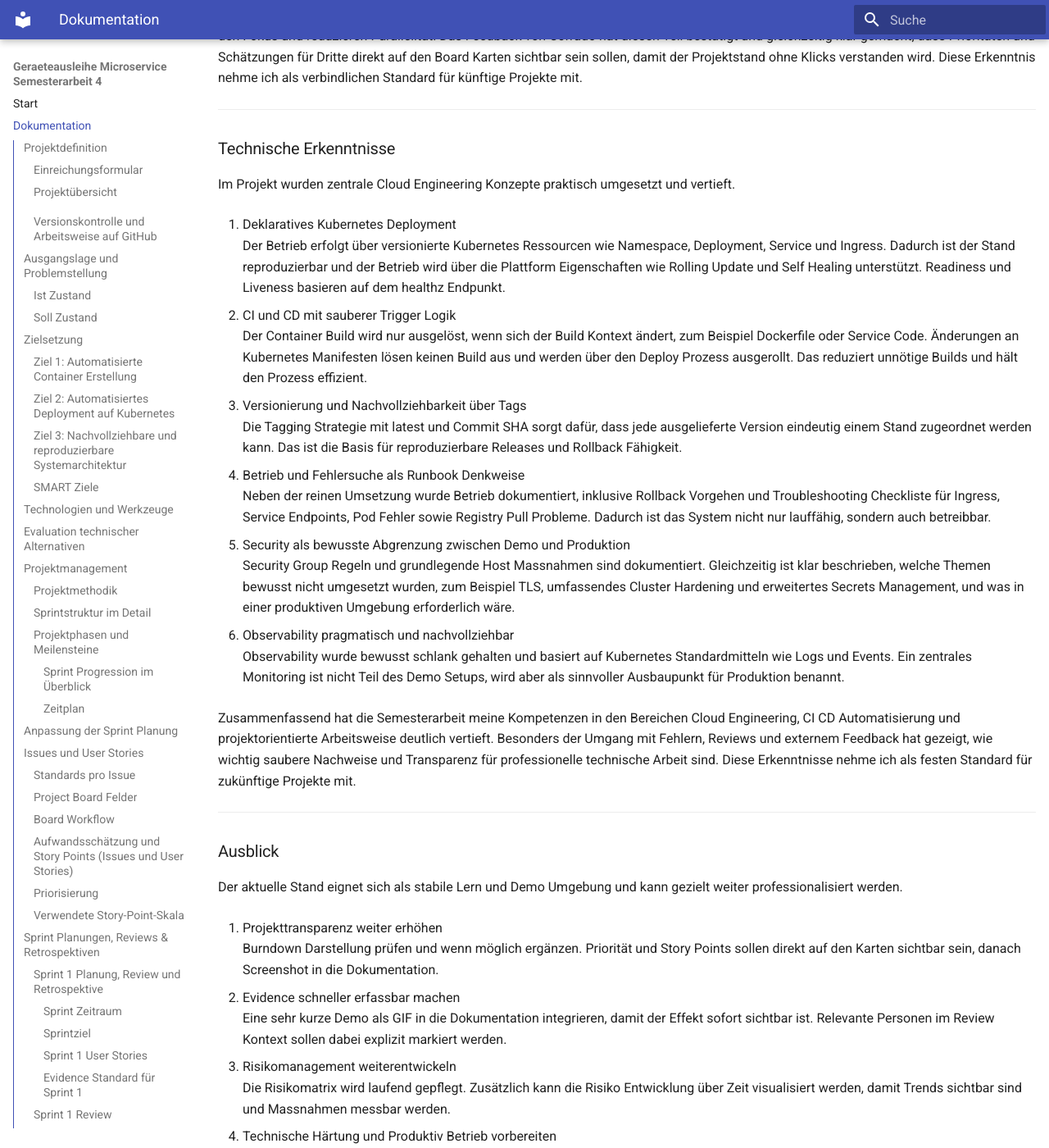
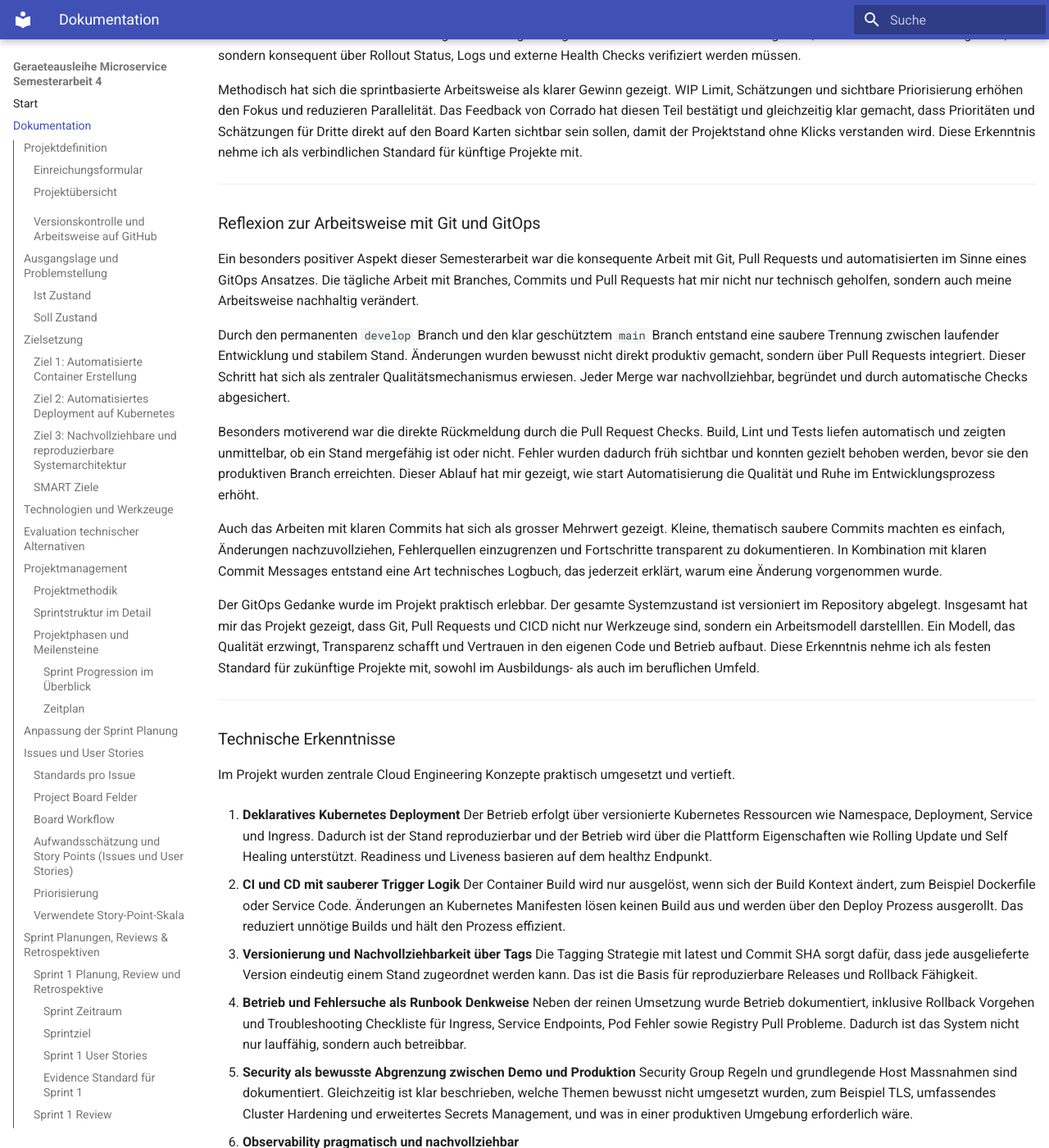
Before and after one commit to Cancani/geraeteausleihe-sem4, an MkDocs documentation site: the page built from docs/dokumentation.md, in a window 1280 px wide and 1400 px high, scrolled down 76890 px. Shown: the whole window at 82% size. Built offline with MkDocs 1.6.1 and Material for MkDocs 9.7.7, drawn with Linux system fonts in a browser that asks for light colours; some of the changed text lies outside the part shown.

Commit message:
docs(add): Reflexion GitOps und Rechtschreibung

```diff
--- a/docs/dokumentation.md
+++ b/docs/dokumentation.md
@@ -64,10 +64,11 @@ Diese Arbeitsweise stellt sicher, dass der `main`-Branch jederzeit einen stabile
 Der Service war zwar technisch lauffähig, der Betrieb und das Deployment waren jedoch zu wenig standardisiert und zu wenig automatisiert.
 
 Typische Nachteile im Ist Zustand:
-* Deployment Updates waren fehleranfällig und schwer nachvollziehbar
-* Kein konsistentes Release und Tagging Konzept
-* Keine Kubernetes Eigenschaften wie Self Healing und deklarative Deployments
-* Nachweise für Stakeholder fehlten oder wurden erst spät nachgetragen
+
+- Deployment Updates waren fehleranfällig und schwer nachvollziehbar
+- Kein konsistentes Release und Tagging Konzept
+- Keine Kubernetes Eigenschaften wie Self Healing und deklarative Deployments
+- Nachweise für Stakeholder fehlten oder wurden erst spät nachgetragen
 
 **Ist Workflow**
 
@@ -2150,26 +2151,41 @@ Methodisch hat sich die sprintbasierte Arbeitsweise als klarer Gewinn gezeigt. W
 
 ---
 
+### Reflexion zur Arbeitsweise mit Git und GitOps
+
+Ein besonders positiver Aspekt dieser Semesterarbeit war die konsequente Arbeit mit Git, Pull Requests und automatisierten im Sinne eines GitOps Ansatzes. Die tägliche Arbeit mit Branches, Commits und Pull Requests hat mir nicht nur technisch geholfen, sondern auch meine Arbeitsweise nachhaltig verändert.
+
+Durch den permanenten `develop` Branch und den klar geschütztem `main` Branch entstand eine saubere Trennung zwischen laufender Entwicklung und stabilem Stand. Änderungen wurden bewusst nicht direkt produktiv gemacht, sondern über Pull Requests integriert. Dieser Schritt hat sich als zentraler Qualitätsmechanismus erwiesen. Jeder Merge war nachvollziehbar, begründet und durch automatische Checks abgesichert.
+
+Besonders motiverend war die direkte Rückmeldung durch die Pull Request Checks. Build, Lint und Tests liefen automatisch und zeigten unmittelbar, ob ein Stand mergefähig ist oder nicht. Fehler wurden dadurch früh sichtbar und konnten gezielt behoben werden, bevor sie den produktiven Branch erreichten. Dieser Ablauf hat mir gezeigt, wie start Automatisierung die Qualität und Ruhe im Entwicklungsprozess erhöht.
+
+Auch das Arbeiten mit klaren Commits hat sich als grosser Mehrwert gezeigt. Kleine, thematisch saubere Commits machten es einfach, Änderungen nachzuvollziehen, Fehlerquellen einzugrenzen und Fortschritte transparent zu dokumentieren. In Kombination mit klaren Commit Messages entstand eine Art technisches Logbuch, das jederzeit erklärt, warum eine Änderung vorgenommen wurde.
+
+Der GitOps Gedanke wurde im Projekt praktisch erlebbar. Der gesamte Systemzustand ist versioniert im Repository abgelegt. Insgesamt hat mir das Projekt gezeigt, dass Git, Pull Requests und CICD nicht nur Werkzeuge sind, sondern ein Arbeitsmodell darstelllen. Ein Modell, das Qualität erzwingt, Transparenz schafft und Vertrauen in den eigenen Code und Betrieb aufbaut. Diese Erkenntnis nehme ich als festen Standard für zukünftige Projekte mit, sowohl im Ausbildungs- als auch im beruflichen Umfeld.
+
+---
+
+
 ### Technische Erkenntnisse
 
 Im Projekt wurden zentrale Cloud Engineering Konzepte praktisch umgesetzt und vertieft.
 
-1. Deklaratives Kubernetes Deployment
+1. **Deklaratives Kubernetes Deployment**
    Der Betrieb erfolgt über versionierte Kubernetes Ressourcen wie Namespace, Deployment, Service und Ingress. Dadurch ist der Stand reproduzierbar und der Betrieb wird über die Plattform Eigenschaften wie Rolling Update und Self Healing unterstützt. Readiness und Liveness basieren auf dem healthz Endpunkt.
 
-2. CI und CD mit sauberer Trigger Logik
+2. **CI und CD mit sauberer Trigger Logik**
    Der Container Build wird nur ausgelöst, wenn sich der Build Kontext ändert, zum Beispiel Dockerfile oder Service Code. Änderungen an Kubernetes Manifesten lösen keinen Build aus und werden über den Deploy Prozess ausgerollt. Das reduziert unnötige Builds und hält den Prozess effizient.
 
-3. Versionierung und Nachvollziehbarkeit über Tags
+3. **Versionierung und Nachvollziehbarkeit über Tags**
    Die Tagging Strategie mit latest und Commit SHA sorgt dafür, dass jede ausgelieferte Version eindeutig einem Stand zugeordnet werden kann. Das ist die Basis für reproduzierbare Releases und Rollback Fähigkeit.
 
-4. Betrieb und Fehlersuche als Runbook Denkweise
+4. **Betrieb und Fehlersuche als Runbook Denkweise**
    Neben der reinen Umsetzung wurde Betrieb dokumentiert, inklusive Rollback Vorgehen und Troubleshooting Checkliste für Ingress, Service Endpoints, Pod Fehler sowie Registry Pull Probleme. Dadurch ist das System nicht nur lauffähig, sondern auch betreibbar.
 
-5. Security als bewusste Abgrenzung zwischen Demo und Produktion
+5. **Security als bewusste Abgrenzung zwischen Demo und Produktion**
    Security Group Regeln und grundlegende Host Massnahmen sind dokumentiert. Gleichzeitig ist klar beschrieben, welche Themen bewusst nicht umgesetzt wurden, zum Beispiel TLS, umfassendes Cluster Hardening und erweitertes Secrets Management, und was in einer produktiven Umgebung erforderlich wäre.
 
-6. Observability pragmatisch und nachvollziehbar
+6. **Observability pragmatisch und nachvollziehbar**
    Observability wurde bewusst schlank gehalten und basiert auf Kubernetes Standardmitteln wie Logs und Events. Ein zentrales Monitoring ist nicht Teil des Demo Setups, wird aber als sinnvoller Ausbaupunkt für Produktion benannt.
 
 Zusammenfassend hat die Semesterarbeit meine Kompetenzen in den Bereichen Cloud Engineering, CI CD Automatisierung und projektorientierte Arbeitsweise deutlich vertieft. Besonders der Umgang mit Fehlern, Reviews und externem Feedback hat gezeigt, wie wichtig saubere Nachweise und Transparenz für professionelle technische Arbeit sind. Diese Erkenntnisse nehme ich als festen Standard für zukünftige Projekte mit.
```
Also changed, not shown: other parts of docs/dokumentation.md (+0 -2 lines).
